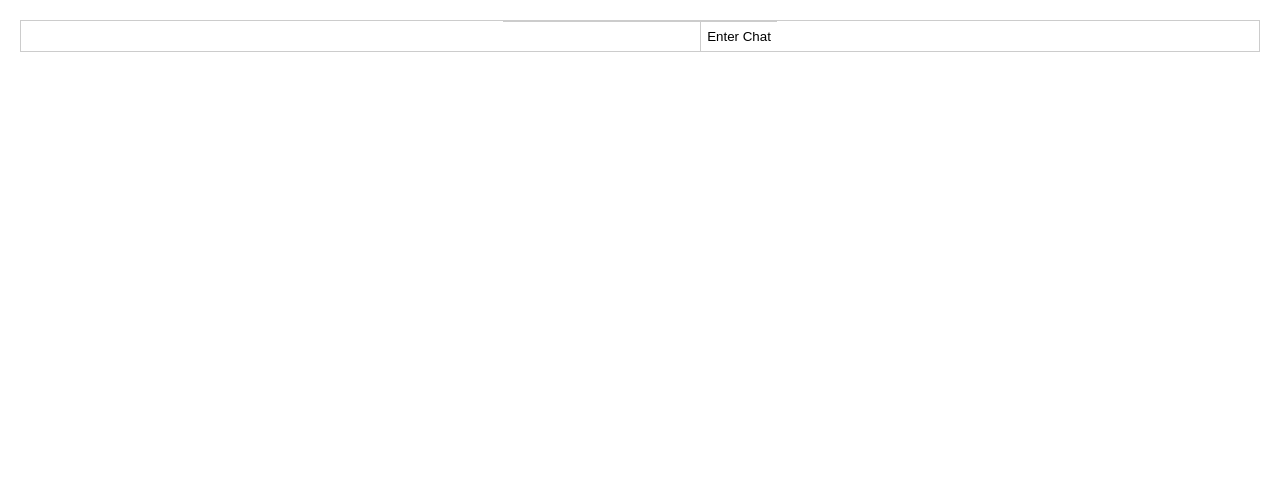
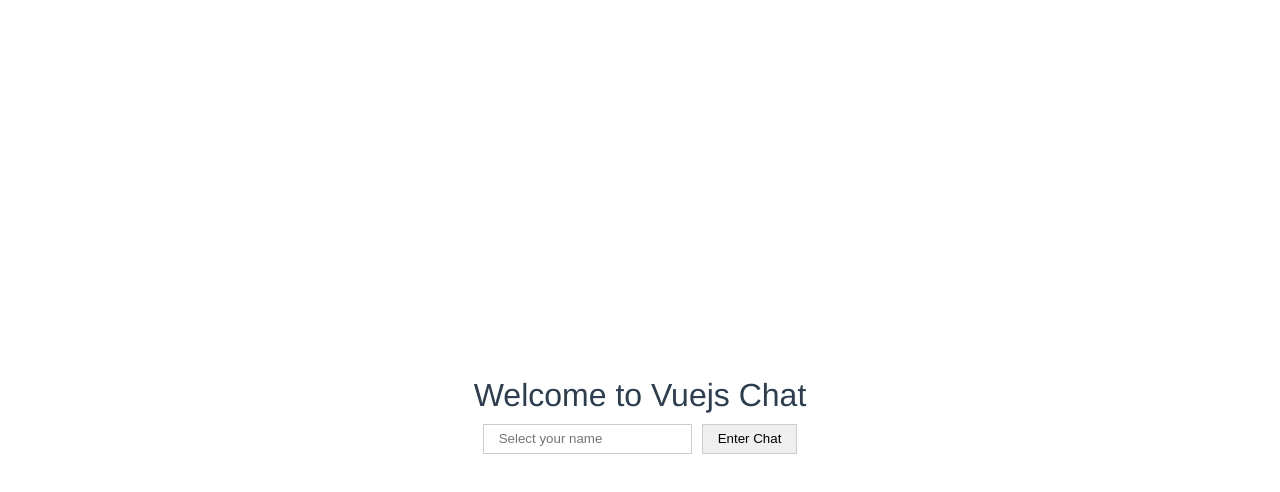
Before and after one commit to mkunysz/chat-client, a Vue app: page / in a window 1280 px wide. Shown: the top 492 px of the page. Built offline with nearby package versions, Linux system fonts and the light colour scheme.

Commit message:
changed form

```diff
--- a/src/App.vue
+++ b/src/App.vue
@@ -1,8 +1,11 @@
 <template>
   <div class="chat">
-    <div class="chat__name-form" v-if="!user.name">
-      <input class="chat__message-input" v-model="preselectedName" />
-      <button class="chat__send-button" @click="saveName">Enter Chat</button>
+    <div class="chat__form-wrapper" v-if="!user.name">
+      <h1>Welcome to Vuejs Chat</h1>
+      <div class="chat__form">
+        <input class="chat__name-input" v-model="preselectedName" placeholder="Select your name" />
+        <button class="chat__save-button" @click="saveName">Enter Chat</button>
+      </div>
     </div>
     <div class="chat__wrapper" v-else>
       <div class="chat__conversation">
@@ -42,13 +45,12 @@ export default {
       preselectedName: ''
     };
   },
-  mounted() {
-
-  },
   beforeDestroy() {
-    this.socket.emit('disconnected', {
-      user: this.user
-    });
+    if (this.socket) {
+      this.socket.emit('disconnected', {
+        user: this.user
+      });
+    }
   },
   methods: {
     connect() {
@@ -88,6 +90,10 @@ html {
   box-sizing: inherit;
 }
 
+html,body {
+  height: 100%;
+}
+
 body, h1, h2, h3, h4, h5, h6, p, ol, ul {
   margin: 0;
   padding: 0;
@@ -103,17 +109,18 @@ img {
   height: auto;
 }
 .chat {
+  height: 100%;
   font-family: 'Avenir', Helvetica, Arial, sans-serif;
   -webkit-font-smoothing: antialiased;
   -moz-osx-font-smoothing: grayscale;
   text-align: center;
   color: #2c3e50;
   margin: 20px;
-  border: 1px solid #ccc;
   &__wrapper {
     display: flex;
     flex-direction: row;
     flex: 1;
+    border: 1px solid #ccc;
   }
   &__conversation {
     flex: 4;
@@ -147,8 +154,23 @@ img {
     background: white;
     border-top: 1px solid #ccc
   }
-  &__name-form {
-
+  &__form-wrapper {
+    height: 100%;
+    display: flex;
+    align-items: center;
+    justify-content: center;
+    flex-direction: column;
+  }
+  &__form {
+    margin: 10px 0;
+  }
+  &__name-input,
+  &__save-button {
+    height: 30px;
+    border: 1px solid #ccc;
+    margin: 0 5px;
+    padding: 0 15px;
+    outline: none;
   }
 }
 </style>
```
